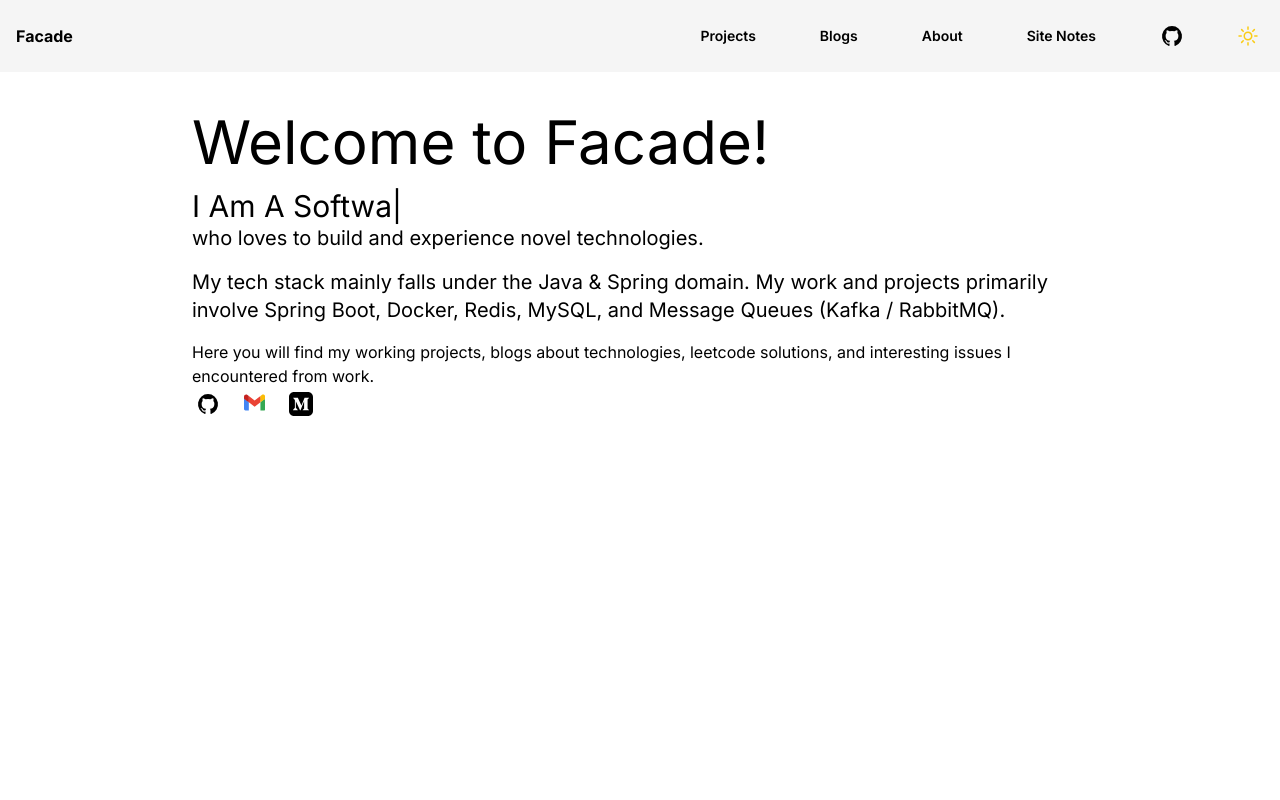
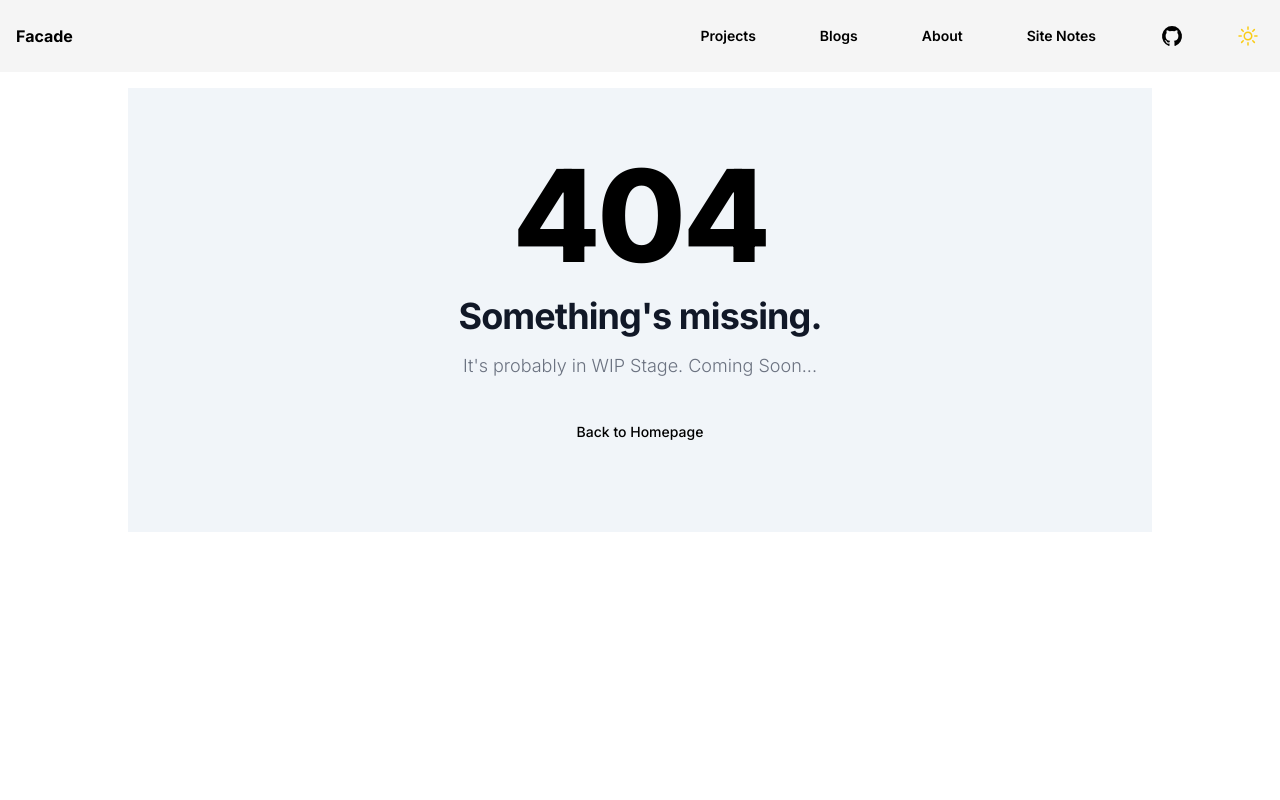
Before and after one commit to pwang1997/zhengliang.facade, a Next.js app: page / in a window 1280 px wide. Shown: the top 800 px of the page. Built offline with nearby package versions, Linux system fonts and the light colour scheme.

Commit message:
add custom 404 page

```diff
--- /dev/null
+++ b/src/app/[...not_found]/layout.tsx
@@ -0,0 +1,26 @@
+import Footer from "components/footer";
+import NavBar from "components/navbar";
+import type { Metadata } from "next";
+import { Inter } from "next/font/google";
+
+export const metadata: Metadata = {
+  title: "Site Notes | Zhengliang Wang"
+};
+
+const inter = Inter({ subsets: ["latin"] });
+
+export default function RootLayout({
+  children,
+}: Readonly<{
+  children: React.ReactNode;
+}>) {
+  return (
+    <>
+      <NavBar />
+      <div className='content container min-h-screen max-w-5xl flex-grow pt-4 lg:mx-auto'>
+        {children}
+      </div>
+      <Footer />
+    </>
+  );
+}
--- /dev/null
+++ b/src/app/[...not_found]/page.tsx
@@ -0,0 +1,18 @@
+import Link from "next/link";
+
+export default function Page() {
+    return (
+        <section className="bg-white dark:bg-dark">
+            <div className="py-8 px-4 mx-auto max-w-screen-xl lg:py-16 lg:px-6">
+                <div className="mx-auto max-w-screen-sm text-center">
+                    <h1 className="mb-4 text-7xl tracking-tight font-extrabold lg:text-9xl text-primary-600 dark:text-primary-500">404</h1>
+                    <p className="mb-4 text-3xl tracking-tight font-bold text-gray-900 md:text-4xl dark:text-white">Something's missing.</p>
+                    <p className="mb-4 text-lg font-light text-gray-500 dark:text-gray-400">It's probably in WIP Stage. Coming Soon... </p>
+                    <Link href="/" className="inline-flex
+                    hover:bg-white-hover dark:bg-dark dark:text-white dark:hover:bg-dark-hover
+                    focus:ring-4 focus:outline-none focus:ring-primary-300 font-medium rounded-lg text-sm px-5 py-2.5 text-center dark:focus:ring-primary-900 my-4">Back to Homepage</Link>
+                </div>
+            </div>
+        </section>
+    )
+}
```
